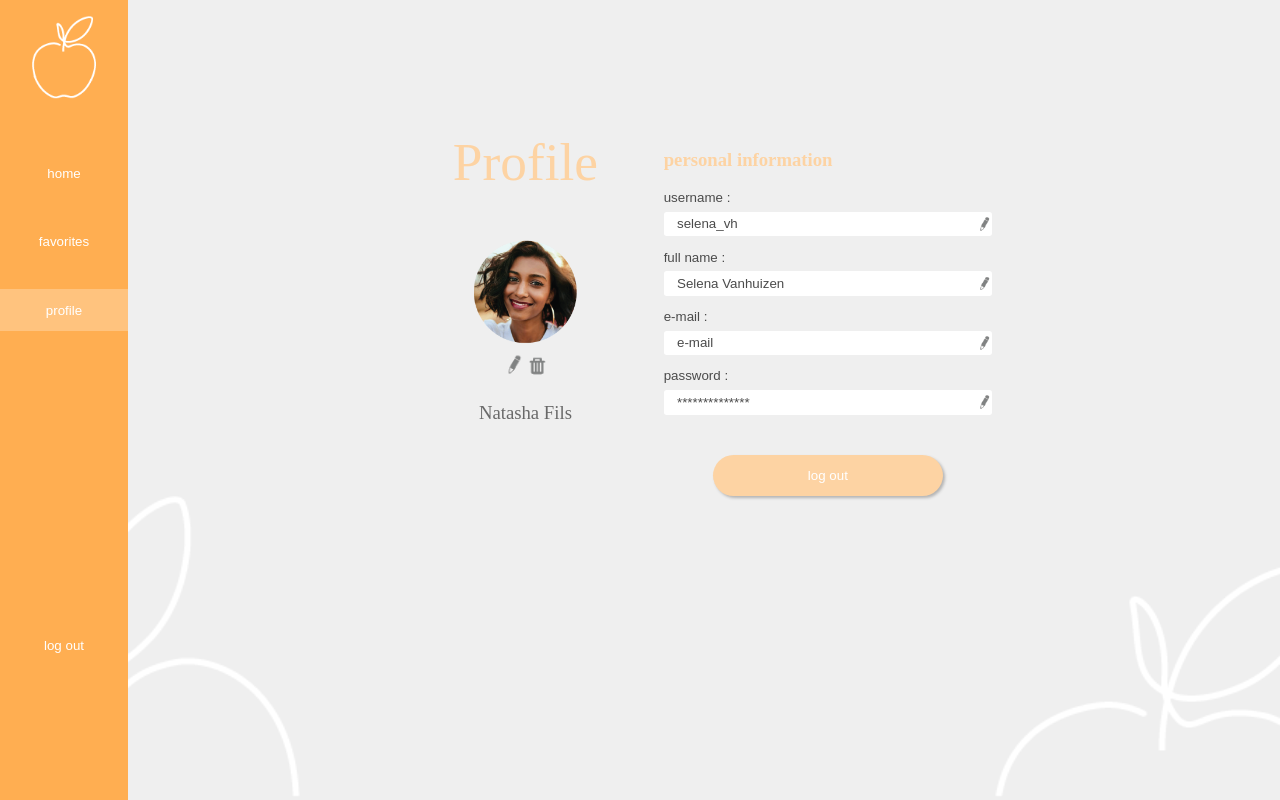
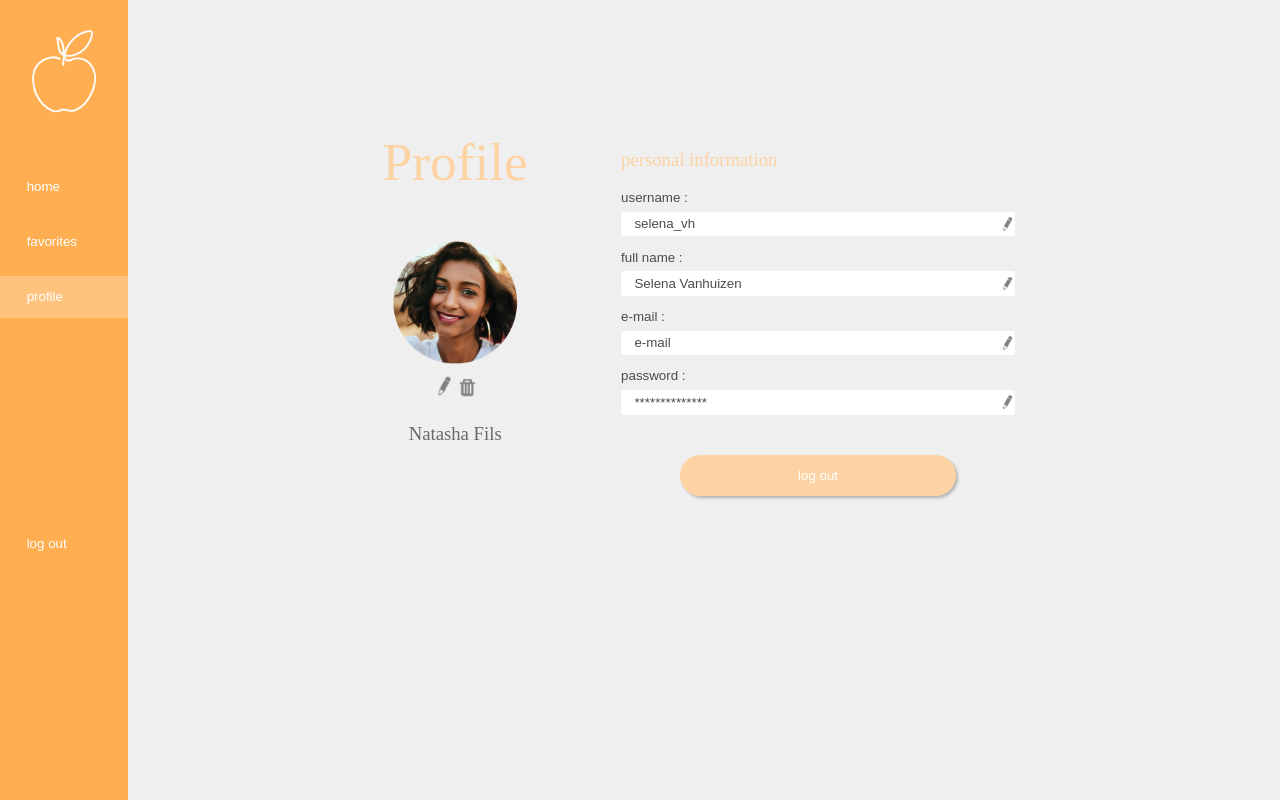
Before and after one commit to EHB-MCT/web2-frontend-widadanncoud, a website built with webpack: page docs/profile.html in a window 1280 px wide. Built offline with nearby package versions, Linux system fonts and the light colour scheme; a web font is replaced by a local one; what cleave.js would draw is missing.

Commit message:
changes to design

```diff
--- a/docs/favorites.css
+++ b/docs/favorites.css
@@ -76,7 +76,7 @@ nav{
     margin-top: 0;
     color: white;
     justify-content: space-between;
-    text-align: center;
+    /* text-align: center; */
 }
 
 .liBeneden{
@@ -96,13 +96,14 @@ li a{
     margin-right: auto;
     display: block;
     width: 50%;
-    padding-bottom: 20pt;
+    padding-bottom: 30pt;
+    padding-top: 10pt;
 }
 
 li{
     display: flex;
     align-items: center;
-    padding-bottom: 20pt;
+    padding-bottom: 10pt;
 }
 
 .navFav{
@@ -110,12 +111,14 @@ li{
     width: 100%;
     padding-top: 10pt;
     padding-bottom: 10pt;
+    padding-left: 20pt;
 }
 
 .navHome, .navProf, .navLogOut{
     width: 100%;
     padding-top: 10pt;
     padding-bottom: 10pt;
+    padding-left: 20pt;
 }
 
 .navHome:hover{
--- a/docs/index.css
+++ b/docs/index.css
@@ -1,10 +1,10 @@
-body{
+body {
     margin: 0%;
     background-color: #fbf9ea;
     display: flex
 }
 
-main{
+main {
     width: 100%;
     margin-left: auto;
     margin-right: auto;
@@ -14,27 +14,32 @@ main{
 
 @import url(//db.onlinewebfonts.com/c/e163c6518afdb5035f3933758c68e480?family=SylfaenW01-Regular);
 
-@font-face {font-family: "SylfaenW01-Regular";
+@font-face {
+    font-family: "SylfaenW01-Regular";
     src: url("//db.onlinewebfonts.com/t/e163c6518afdb5035f3933758c68e480.eot");
     src: url("//db.onlinewebfonts.com/t/e163c6518afdb5035f3933758c68e480.eot?#iefix") format("embedded-opentype"),
-    url("//db.onlinewebfonts.com/t/e163c6518afdb5035f3933758c68e480.woff2") format("woff2"),
-    url("//db.onlinewebfonts.com/t/e163c6518afdb5035f3933758c68e480.woff") format("woff"),
-    url("//db.onlinewebfonts.com/t/e163c6518afdb5035f3933758c68e480.ttf") format("truetype"),
-    url("//db.onlinewebfonts.com/t/e163c6518afdb5035f3933758c68e480.svg#SylfaenW01-Regular") format("svg"); }
+        url("//db.onlinewebfonts.com/t/e163c6518afdb5035f3933758c68e480.woff2") format("woff2"),
+        url("//db.onlinewebfonts.com/t/e163c6518afdb5035f3933758c68e480.woff") format("woff"),
+        url("//db.onlinewebfonts.com/t/e163c6518afdb5035f3933758c68e480.ttf") format("truetype"),
+        url("//db.onlinewebfonts.com/t/e163c6518afdb5035f3933758c68e480.svg#SylfaenW01-Regular") format("svg");
+}
 
-p{
+p {
+    font-family: Arial, Helvetica, sans-serif;
+    font-size: 10pt;
+    padding-bottom: 10pt;
+}
+
+a {
     font-family: Arial, Helvetica, sans-serif;
     font-size: 10pt;
 }
-a{
-    font-family: Arial, Helvetica, sans-serif;
-    font-size: 10pt;
-}
-h1{
+
+h1 {
     color: #FE9D2B;
-    margin-top: 70pt;
+    margin-top: 0pt;
     font-size: 60pt;
-    margin-bottom: 50pt;
+    margin-bottom: 80pt;
     text-align: center;
     text-shadow: 1px 1px 2px rgb(158, 158, 158);
     font-family: SylfaenW01-Regular;
@@ -42,19 +47,21 @@ h1{
     padding-right: 40pt;
 }
 
-h2{
+h2 {
     color: #FDD3A3;
     margin-top: 10%;
     font-size: 25pt;
     margin-bottom: 0;
     padding-top: 20pt;
 }
-h3{
+
+h3 {
     font-family: Arial, Helvetica, sans-serif;
     font-size: 12pt;
     color: rgb(78, 78, 78);
 }
-h5{
+
+h5 {
     font-family: Arial, Helvetica, sans-serif;
     font-size: 8pt;
     margin: 0;
@@ -62,11 +69,11 @@ h5{
 }
 
 /* NAVIGATION NAVIGATION NAVIGATION NAVIGATION NAVIGATION NAVIGATION NAVIGATION */
-.navi{
+.navi {
     width: 10%;
 }
 
-nav{
+nav {
     background-color: #ffae51;
     padding-top: 10pt;
     padding-bottom: 1pt;
@@ -76,106 +83,116 @@ nav{
     top: 0;
 }
 
-.divInNav{
+.divInNav {
     margin-left: auto;
     margin-right: auto;
     display: block;
-
+    /* width: 80%; */
 }
 
-.ulNav{
+.ulNav {
     align-items: center;
     list-style: none;
     padding-left: 0;
     margin-top: 0;
     color: white;
     justify-content: space-between;
-    text-align: center;
+    /* text-align: center; */
+    /* margin-left: 20pt; */
 }
 
-.liBeneden{
+.liBeneden {
     padding-top: 150%;
 }
 
-li{
+li {
     display: flex;
     align-items: center;
-    padding-bottom: 20pt;
+    padding-bottom: 10pt;
 }
 
-li a{
+li a {
     color: white;
     list-style: none;
     border-bottom: none;
     text-decoration: none;
 }
 
-.logoNav{
+.logoNav {
     margin-left: auto;
     margin-right: auto;
     display: block;
     width: 50%;
-    padding-bottom: 20pt;
+    padding-bottom: 30pt;
+    padding-top: 10pt;
 }
 
-.navHome{
+.navHome {
     background-color: rgba(255, 255, 255, 0.26);
     width: 100%;
     padding-top: 10pt;
     padding-bottom: 10pt;
+    padding-left: 20pt;
 }
 
-.navFav, .navProf, .navLogOut{
+.navFav,
+.navProf,
+.navLogOut {
     width: 100%;
     padding-top: 10pt;
     padding-bottom: 10pt;
+    padding-left: 20pt;
 }
-.navFav:hover{
+
+.navFav:hover {
     background-color: rgba(255, 255, 255, 0.26);
     transition: all ease-in-out 0.2s;
 }
-.navProf:hover{
+
+.navProf:hover {
     background-color: rgba(255, 255, 255, 0.26);
     transition: all ease-in-out 0.2s;
 }
-.navLogOut:hover{
+
+.navLogOut:hover {
     background-color: rgba(255, 255, 255, 0.26);
     transition: all ease-in-out 0.2s;
 }
 
 /* MAIN MAIN MAIN MAIN MAIN MAIN MAIN MAIN MAIN MAIN MAIN MAIN MAIN */
 
-.searching{
+.searching {
     width: 90%;
 }
 
-.cooking{
+.cooking {
     width: 100%;
     margin: 0;
-    position:absolute;
+    position: absolute;
     top: 0px;
-    z-index:-1;
+    z-index: -1;
 }
 
-.center{
-    text-align:center;
+.center {
+    text-align: center;
     flex-wrap: nowrap;
 }
 
 /* MAKE YOUR CHOICE MAKE YOUR CHOICE MAKE YOUR CHOICE MAKE YOUR CHOICE */
-.input{
+.input {
     border-radius: 5px;
-    border-collapse:collapse;
+    border-collapse: collapse;
     margin-right: 10pt;
     resize: none;
     width: 400px;
-    -moz-border-radius:5px; -webkit-border-radius:5px;
+    -moz-border-radius: 5px;
+    -webkit-border-radius: 5px;
     font-family: Arial, Helvetica, sans-serif;
     padding-left: 5pt;
     border: 2px solid #FE9D2B;
 }
 
-.makeYourChoice{
+.makeYourChoice {
     display: flex;
 }
 
@@ -184,19 +201,21 @@ li a{
     border-color: #FE9D2B;
     border: 1px solid #FE9D2B;
     margin-right: 8pt;
-    padding-top:3pt;
+    padding-top: 3pt;
 }
+
 #cuisine {
     border-radius: 20pt;
     margin-right: 8pt;
     border: 1px solid #FE9D2B;
-    padding-top:3pt;
+    padding-top: 3pt;
 }
+
 #meal {
     border-radius: 20pt;
     margin-right: 8pt;
     border: 1px solid #FE9D2B;
-    padding-top:3pt;
+    padding-top: 3pt;
 }
 
 .button {
@@ -214,14 +233,14 @@ li a{
     justify-content: center;
 }
 
-.crud{
+.crud {
     margin-top: 10pt;
     padding-right: 5%;
     display: flex;
     justify-content: center;
 }
 
-.crudButtons{
+.crudButtons {
     padding-top: 3pt;
     border-radius: 20pt;
     border: none;
@@ -231,17 +250,20 @@ li a{
     cursor: pointer;
     margin-left: 5pt;
 }
-.crudButtons:hover{
+
+.crudButtons:hover {
     background-color: #fab566;
     transition: all ease-in-out 0.2s;
 }
-.button:hover{
+
+.button:hover {
     background-color: #fab566;
     transition: all ease-in-out 0.2s;
 }
+
 /* FOOTER IMG FOOTER IMG FOOTER IMG FOOTER IMG FOOTER IMG FOOTER IMG FOOTER IMG */
 
-.top{
+.top {
     background-color: #FDD3A3;
     color: white;
     padding: 10pt;
@@ -251,7 +273,7 @@ li a{
     margin-right: auto;
     display: block;
     width: 10%;
-    text-align:center;
+    text-align: center;
     margin-top: 5%;
     margin-bottom: 3%;
     text-decoration: none;
@@ -261,7 +283,7 @@ li a{
 }
 
 
-#goToTop{
+#goToTop {
     text-decoration: none;
     list-style: none;
     border-bottom: none;
@@ -269,7 +291,7 @@ li a{
 
 /* CARD CARD CARD CARD CARD CARD CARD CARD CARD CARD CARD CARD CARD */
 
-.card{
+.card {
     padding-bottom: 1%;
     display: flex;
     flex-direction: row;
@@ -280,7 +302,7 @@ li a{
 
 }
 
-.oneCard{
+.oneCard {
     background-color: #ffffff85;
     width: 150pt;
     padding-bottom: 1%;
@@ -288,7 +310,7 @@ li a{
     margin-right: 10pt;
 }
 
-.returnRecipes{
+.returnRecipes {
     margin-top: 50pt;
     width: 70%;
     margin-left: auto;
@@ -296,7 +318,7 @@ li a{
     display: block;
 }
 
-.cardContent{
+.cardContent {
     padding-left: 15pt;
     padding-right: 15pt;
     padding-bottom: 10pt;
@@ -309,9 +331,9 @@ li a{
     color: rgb(255, 255, 255);
 }
 
-.card button{
+.card button {
     border-radius: 20pt;
-    margin-top: 20pt ;
+    margin-top: 20pt;
     border-bottom: none;
     border: none;
     border: 1.5px solid rgb(255, 255, 255);
@@ -319,20 +341,20 @@ li a{
     background-color: #FDD3A3;
 }
 
-.cardHaert{
+.cardHaert {
     width: 100%;
     margin-top: 3pt;
 }
 
-.cardRecipe{
+.cardRecipe {
     padding: 2pt 20pt 2pt 20pt;
 }
 
-.cardFavo{
+.cardFavo {
     padding: 2pt 5pt 2pt 5pt;
     width: 25pt;
 }
 
-.emoticonHeart{
+.emoticonHeart {
     width: 15pt;
 }
--- a/docs/logIn.css
+++ b/docs/logIn.css
@@ -32,9 +32,11 @@ h1{
     margin-bottom: 30pt;
     padding-bottom: 10pt;
     font-family: SylfaenW01-Regular;
+}
 
-
-    /* text-shadow: 1px 1px 2px rgb(158, 158, 158); */
+h2{
+    font-family: SylfaenW01-Regular;
+    font-weight: 200;
 }
 
 .background {
--- a/docs/profile.css
+++ b/docs/profile.css
@@ -32,6 +32,10 @@ h1{
     font-weight: 200;
 }
 
+h3{
+    font-family: SylfaenW01-Regular;
+    font-weight: 200;
+}
 
 .ProfileLinks h3{
     color: rgb(105, 105, 105);
@@ -59,10 +63,10 @@ a{
 }
 
 .profile{
-    width: 50%;
+    width: 60%;
     display: flex;
     margin-left: auto;
-    margin-right: auto;
+    margin-right: 23%;
 }
 
 /* NAVIGATIE NAVIGATIE NAVIGATIE NAVIGATIE NAVIGATIE NAVIGATIE NAVIGATIE NAVIGATIE NAVIGATIE */
@@ -79,14 +83,13 @@ nav{
     height: 100%;
     width: 10%;
     top: 0;
-    left: 0;
 }
 
 .divInNav{
     margin-left: auto;
     margin-right: auto;
     display: block;
-
+    /* width: 80%; */
 }
 
 .ulNav{
@@ -96,13 +99,19 @@ nav{
     margin-top: 0;
     color: white;
     justify-content: space-between;
-    text-align: center;
+    /* text-align: center; */
+    /* margin-left: 20pt; */
 }
 
 .liBeneden{
-    padding-top: 200pt;
+    padding-top: 150%;
 }
 
+li{
+    display: flex;
+    align-items: center;
+    padding-bottom: 10pt;
+}
 
 li a{
     color: white;
@@ -116,13 +125,8 @@ li a{
     margin-right: auto;
     display: block;
     width: 50%;
-    padding-bottom: 20pt;
-}
-
-li{
-    display: flex;
-    align-items: center;
-    padding-bottom: 20pt;
+    padding-bottom: 30pt;
+    padding-top: 10pt;
 }
 
 .navProf{
@@ -130,19 +134,20 @@ li{
     width: 100%;
     padding-top: 10pt;
     padding-bottom: 10pt;
+    padding-left: 20pt;
 }
 
-.navHome, .navFav, .navLogOut{
+.navFav, .navHome, .navLogOut{
     width: 100%;
     padding-top: 10pt;
     padding-bottom: 10pt;
+    padding-left: 20pt;
 }
-
 .navFav:hover{
     background-color: rgba(255, 255, 255, 0.26);
     transition: all ease-in-out 0.2s;
 }
-.navHome:hover{
+.navProf:hover{
     background-color: rgba(255, 255, 255, 0.26);
     transition: all ease-in-out 0.2s;
 }
@@ -150,6 +155,7 @@ li{
     background-color: rgba(255, 255, 255, 0.26);
     transition: all ease-in-out 0.2s;
 }
+
 /* MAIN MAIN MAIN MAIN MAIN MAIN MAIN MAIN MAIN MAIN MAIN MAIN MAIN MAIN MAIN MAIN MAIN MAIN  */
 
 
--- a/docs/profile.html
+++ b/docs/profile.html
@@ -72,7 +72,7 @@
     </main>
 
     <footer>
-        <img src="./Imgs/profileBackground.png" alt="" width="100%" >
+        <!-- <img src="./Imgs/profileBackground.png" alt="" width="100%" > -->
     </footer>
 
 
```
Also changed, not shown: docs/index.html (+1 -1 lines), docs/index.js (+0 -16 lines), docs/logIn.html (+1 -1 lines), docs/register.html (+1 -1 lines), docs/Imgs/meal5.png.
